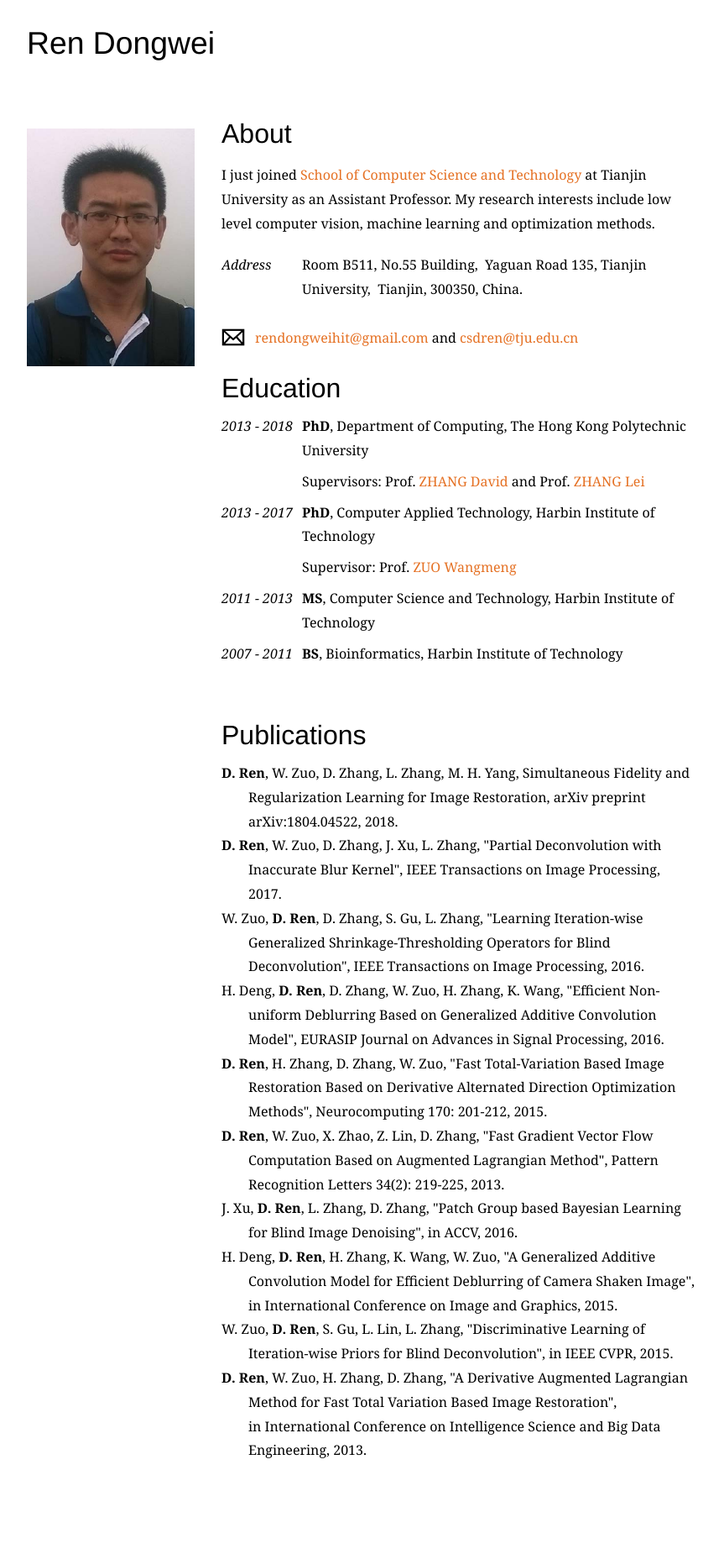
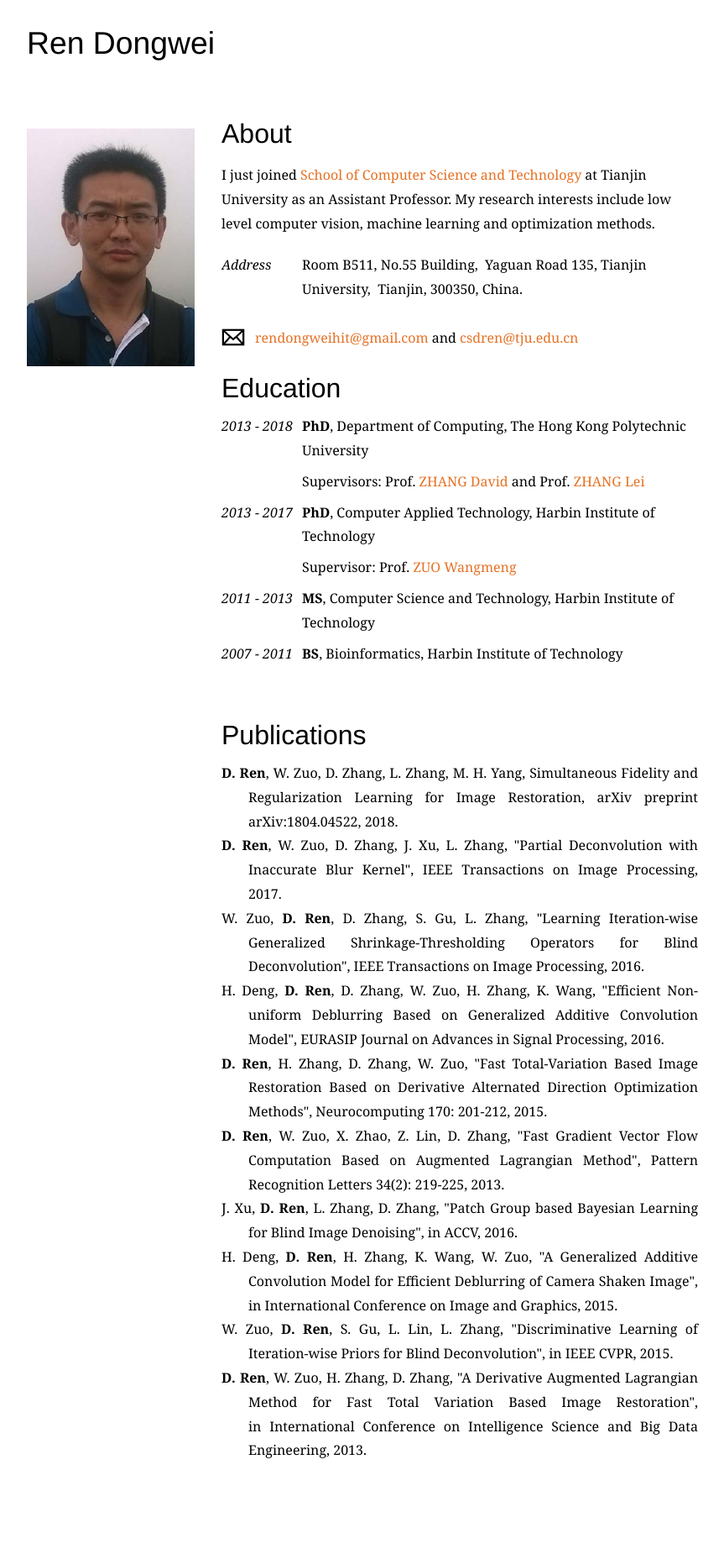
Before and after one commit to csdwren/csdwren.github.io, a Jekyll site: the page built from index.html, in a window 1280 px wide. Shown: the whole page at 84% size, without its empty margins (208-1071 px from the left). Built offline with Jekyll 4.4.1, drawn with Linux system fonts in a browser that asks for light colours; some web fonts are replaced.

Commit message:
homepage

```diff
--- a/index.html
+++ b/index.html
@@ -30,37 +30,44 @@
       </dl>
       <h3>Publications</h3>
       <ul class="cv">
-        <li><strong>D. Ren</strong>, W. Zuo, D. Zhang, L. Zhang, M. H. Yang, Simultaneous Fidelity and Regularization Learning for Image Restoration</a>, arXiv preprint arXiv:1804.04522, 2018. &nbsp;
-          <div data-badge-popover="right" data-badge-type="4" data-doi="10.3390/antibiotics7010008" data-hide-no-mentions="true" class="altmetric-embed"></div>
+        <li>
+          <div align="justify"><strong>D. Ren</strong>, W. Zuo, D. Zhang, L. Zhang, M. H. Yang, Simultaneous Fidelity and Regularization Learning for Image Restoration</a>, arXiv preprint arXiv:1804.04522, 2018.</div>
 </li>
-        <li><strong>D. Ren</strong>, W. Zuo, D. Zhang, J. Xu, L. Zhang, &quot;Partial Deconvolution with Inaccurate Blur Kernel&quot;, IEEE Transactions on  Image Processing, 2017. &nbsp;
-                <div data-badge-popover="right" data-badge-type="4" data-doi="10.3390/antibiotics7010008" data-hide-no-mentions="true" class="altmetric-embed"></div>
+        <li>
+          <div align="justify"><strong>D. Ren</strong>, W. Zuo, D. Zhang, J. Xu, L. Zhang, &quot;Partial Deconvolution with Inaccurate Blur Kernel&quot;, IEEE Transactions on  Image Processing, 2017. &nbsp;
+          </div>
 </li>
-              <li>W. Zuo, <strong>D. Ren</strong>, D. Zhang, S. Gu, L. Zhang, &quot;Learning Iteration-wise Generalized Shrinkage-Thresholding Operators for Blind Deconvolution&quot;, IEEE Transactions on Image Processing, 2016.
-                <div data-badge-popover="right" data-badge-type="4" data-doi="10.12688/f1000research.12874.1" data-hide-no-mentions="true"
-      class="altmetric-embed"></div>
+              <li>
+                <div align="justify">W. Zuo, <strong>D. Ren</strong>, D. Zhang, S. Gu, L. Zhang, &quot;Learning Iteration-wise Generalized Shrinkage-Thresholding Operators for Blind Deconvolution&quot;, IEEE Transactions on Image Processing, 2016.
+                </div>
 </li>
-              <li>H. Deng, <strong>D. Ren</strong>, D. Zhang, W. Zuo, H. Zhang, K. Wang, &quot;Efficient Non-uniform Deblurring Based on Generalized Additive Convolution Model&quot;, EURASIP Journal on Advances in Signal Processing, 2016.&nbsp;
-                <div data-badge-popover="right" data-badge-type="4" data-doi="10.1534/g3.117.04102" data-hide-no-mentions="true" class="altmetric-embed"></div>
+              <li>
+                <div align="justify">H. Deng, <strong>D. Ren</strong>, D. Zhang, W. Zuo, H. Zhang, K. Wang, &quot;Efficient Non-uniform Deblurring Based on Generalized Additive Convolution Model&quot;, EURASIP Journal on Advances in Signal Processing, 2016.&nbsp;
+                </div>
 </li>
-              <li><strong>D. Ren</strong>, H. Zhang, D. Zhang, W. Zuo, &quot;Fast Total-Variation Based Image Restoration Based on Derivative Alternated Direction Optimization Methods&quot;, Neurocomputing 170: 201-212, 2015.&nbsp;&nbsp;
-                <div data-badge-popover="right" data-badge-type="4" data-doi="10.1371/journal.pbio.1002452" data-hide-no-mentions="true"
-      class="altmetric-embed"></div>
+              <li>
+                <div align="justify"><strong>D. Ren</strong>, H. Zhang, D. Zhang, W. Zuo, &quot;Fast Total-Variation Based Image Restoration Based on Derivative Alternated Direction Optimization Methods&quot;, Neurocomputing 170: 201-212, 2015.&nbsp;&nbsp;
+                </div>
 </li>
-              <li><strong>D. Ren</strong>, W. Zuo, X. Zhao, Z. Lin, D. Zhang, &quot;Fast Gradient Vector Flow Computation Based on Augmented Lagrangian Method&quot;, Pattern Recognition Letters 34(2): 219-225, 2013.&nbsp;
-                <div data-badge-popover="right" data-badge-type="4" data-doi="10.1002/pro.2920" data-hide-no-mentions="true" class="altmetric-embed"></div>
+              <li>
+                <div align="justify"><strong>D. Ren</strong>, W. Zuo, X. Zhao, Z. Lin, D. Zhang, &quot;Fast Gradient Vector Flow Computation Based on Augmented Lagrangian Method&quot;, Pattern Recognition Letters 34(2): 219-225, 2013.&nbsp;
+                </div>
 </li>
-              <li>J. Xu, <strong>D. Ren</strong>, L. Zhang, D. Zhang, &quot;Patch Group based Bayesian Learning for Blind Image Denoising&quot;, in ACCV, 2016.
-                <div data-badge-popover="right" data-badge-type="4" data-doi="10.1021/acssynbio.5b00068" data-hide-no-mentions="true" class="altmetric-embed"></div>
+              <li>
+                <div align="justify">J. Xu, <strong>D. Ren</strong>, L. Zhang, D. Zhang, &quot;Patch Group based Bayesian Learning for Blind Image Denoising&quot;, in ACCV, 2016.
+                </div>
 </li>
-              <li>H. Deng, <strong>D. Ren</strong>, H. Zhang, K. Wang, W. Zuo, &quot;A Generalized Additive Convolution Model for Efficient Deblurring of Camera Shaken Image&quot;, in International Conference on Image and Graphics, 2015.
-                <div data-badge-popover="right" data-badge-type="4" data-doi="10.1002/pro.2920" data-hide-no-mentions="true" class="altmetric-embed"></div>
+              <li>
+                <div align="justify">H. Deng, <strong>D. Ren</strong>, H. Zhang, K. Wang, W. Zuo, &quot;A Generalized Additive Convolution Model for Efficient Deblurring of Camera Shaken Image&quot;, in International Conference on Image and Graphics, 2015.
+                </div>
 </li>
-              <li>W. Zuo, <strong>D. Ren</strong>, S. Gu, L. Lin, L. Zhang, &quot;Discriminative Learning of Iteration-wise Priors for Blind Deconvolution&quot;, in IEEE CVPR, 2015.
-                <div data-badge-popover="right" data-badge-type="4" data-doi="10.1002/pro.2920" data-hide-no-mentions="true" class="altmetric-embed"></div>
+              <li>
+                <div align="justify">W. Zuo, <strong>D. Ren</strong>, S. Gu, L. Lin, L. Zhang, &quot;Discriminative Learning of Iteration-wise Priors for Blind Deconvolution&quot;, in IEEE CVPR, 2015.
+                </div>
 </li>
-              <li><strong>D. Ren</strong>, W. Zuo, H. Zhang, D. Zhang, &quot;A Derivative Augmented Lagrangian Method for Fast Total Variation Based Image Restoration&quot;, in International Conference on Intelligence Science and Big Data Engineering, 2013.
-                <div data-badge-popover="right" data-badge-type="4" data-doi="10.1002/pro.2920" data-hide-no-mentions="true" class="altmetric-embed"></div>
+              <li>
+                <div align="justify"><strong>D. Ren</strong>, W. Zuo, H. Zhang, D. Zhang, &quot;A Derivative Augmented Lagrangian Method for Fast Total Variation Based Image Restoration&quot;, in International Conference on Intelligence Science and Big Data Engineering, 2013.
+                </div>
 </li>
       </ul>
             <h3>&nbsp;</h3>
```
Lines whose indentation alone changed are shown as unchanged.
